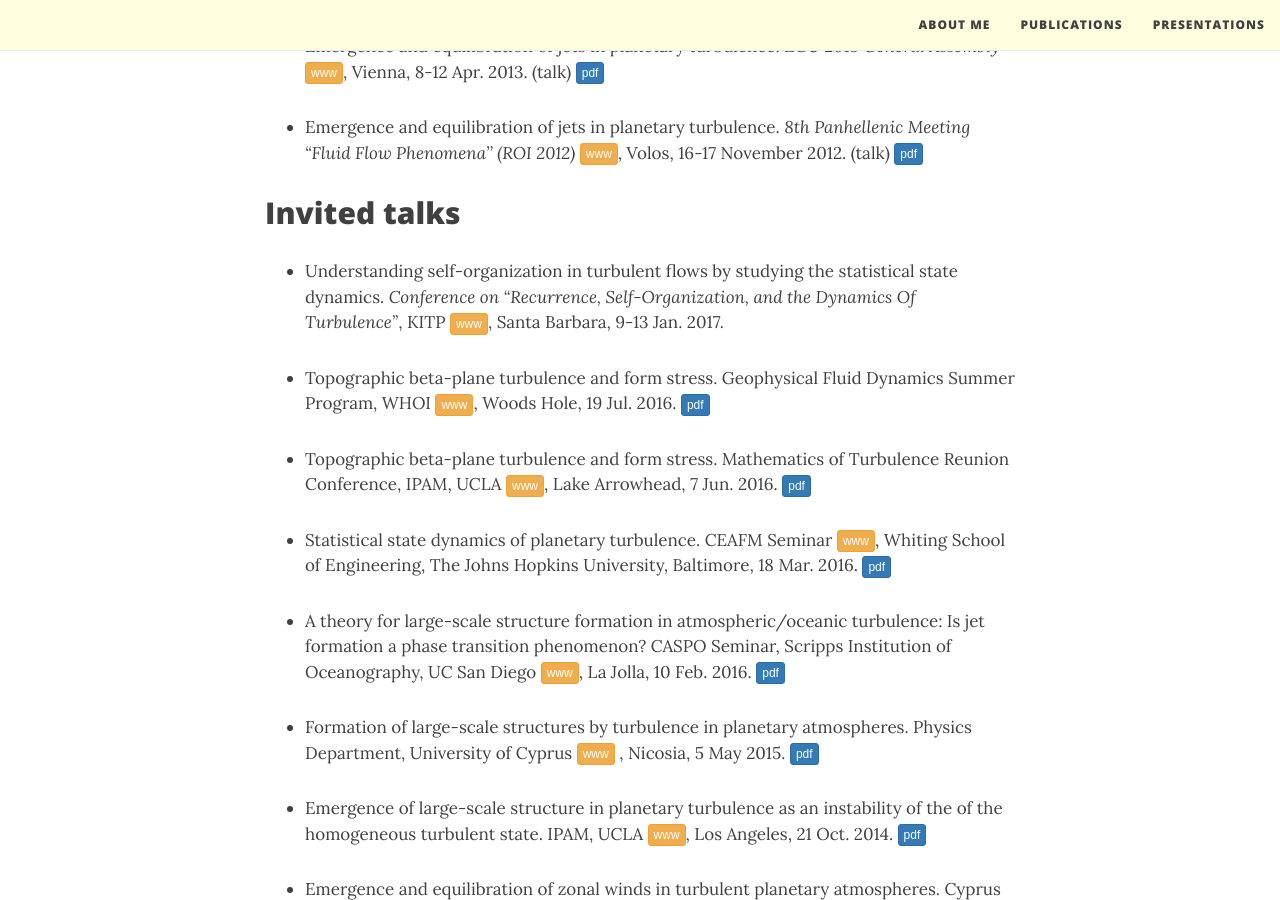
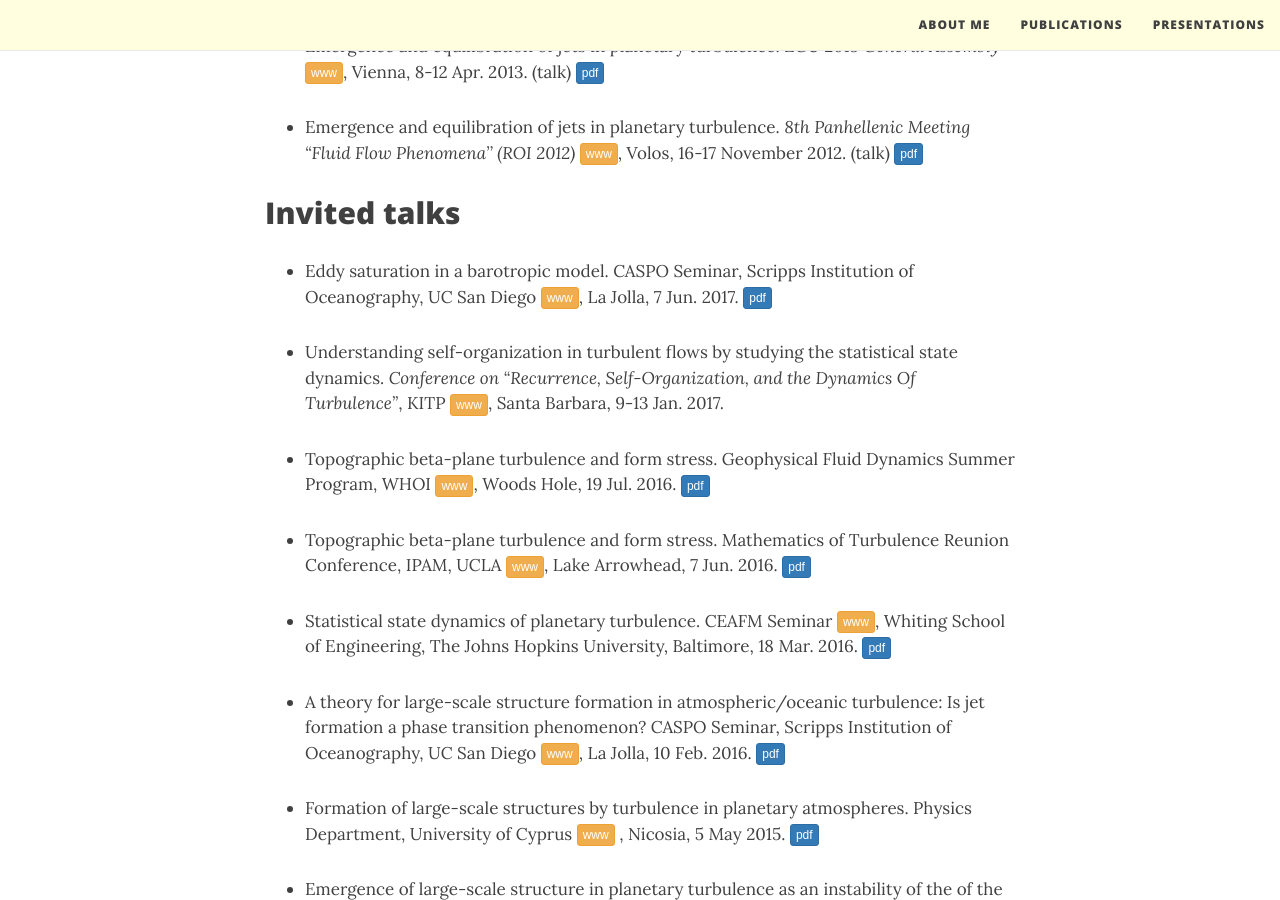
Before and after one commit to navidcy/navidcy.github.io, a Jekyll site: the page built from presentations.md, in a window 1280 px wide and 900 px high, scrolled down 650 px. Built offline with Jekyll 4.4.1, drawn with Linux system fonts in a browser that asks for light colours; nearby versions of some CDN libraries.

Commit message:
added CASPO 2017 presentation

```diff
--- a/presentations.md
+++ b/presentations.md
@@ -20,6 +20,8 @@ title: Presentations
 
 
 ## Invited talks
+
+- Eddy saturation in a barotropic model. CASPO Seminar, Scripps Institution of Oceanography, UC San Diego [<span class="btn btn-warning btn-xs{{end}}" style="font-family:sans-serif;">www</span>][Scripps-site], La Jolla, 7 Jun. 2017. [<span class="btn btn-primary btn-xs{{end}}" style="font-family:sans-serif;">pdf</span>][CASPO_Jun2017]
 
 - Understanding self-organization in turbulent flows by studying the statistical state dynamics. _Conference on "Recurrence, Self-Organization, and the Dynamics Of Turbulence"_, KITP [<span class="btn btn-warning btn-xs{{end}}" style="font-family:sans-serif;">www</span>][KITP-site], Santa Barbara, 9-13 Jan. 2017.
 
@@ -45,6 +47,7 @@ title: Presentations
 [COMECAP14-poster]: COMECAP14_poster.pdf
 
 [CASPO_Feb2016]: CASPO_Feb2016.pdf
+[CASPO_Jun2017]: CASPO_Jun2017.pdf
 [UCY_May2015]: UCY_May2015.pdf
 [CEAFM_Mar2016]: CEAFM_Mar2016.pdf
 [IPAM_Oct2014]: IPAM_Oct2014.pdf
```
Also changed, not shown: 1 other file.
